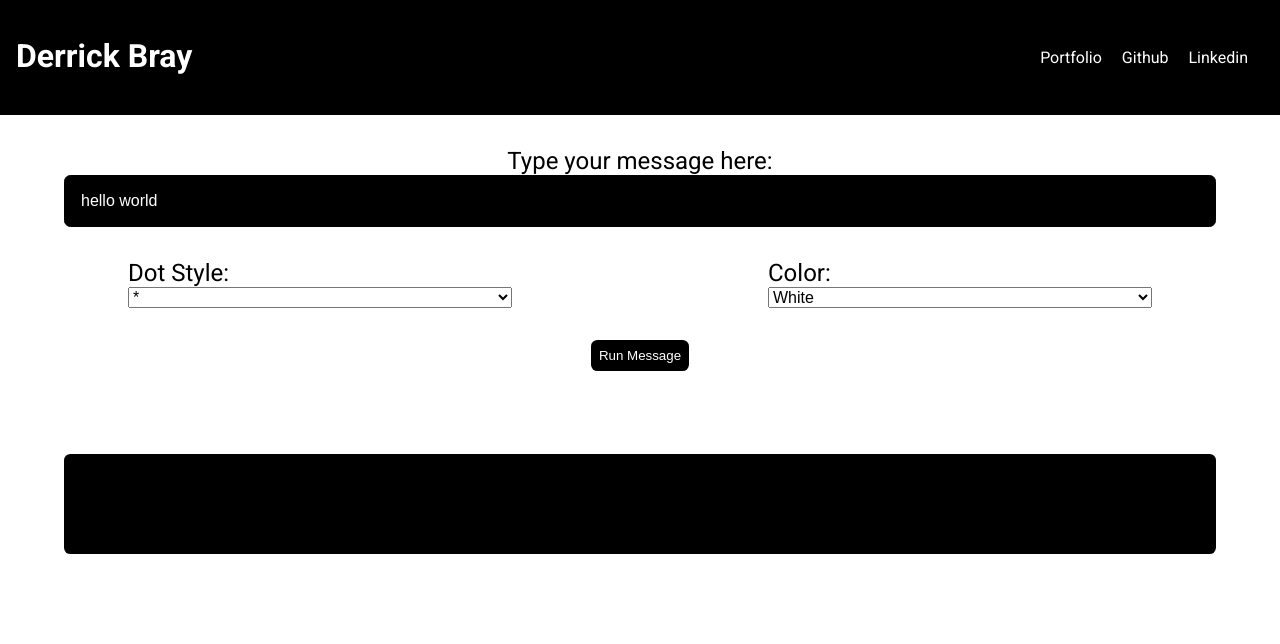
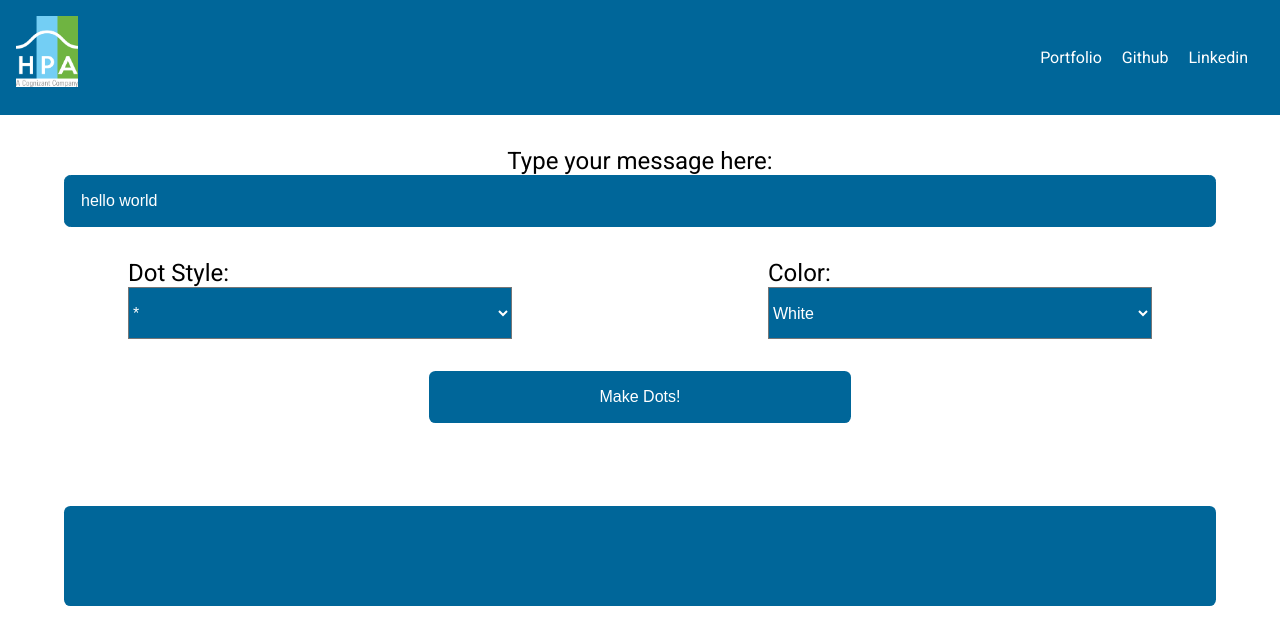
Before and after one commit to derrickbray/dot-matrix, a website: page public/index.html in a window 1280 px wide. Drawn offline with nearby package versions, Linux system fonts and the light colour scheme; files that its build step writes are made by us from their sources.

Commit message:
Styling colors on form

```diff
--- a/app/styles/_form.scss
+++ b/app/styles/_form.scss
@@ -16,7 +16,7 @@
     border-radius: 0.4rem;
     outline: none;
     background: $c-background;
-    color: $c-white;
+    color: $c-text;
     font-size: 1rem;
     // border: 0;
 
@@ -43,6 +43,9 @@
 
 .dropdown {
   width: 100%;
+  height: 52px;
+  background: $c-background;
+  color: $c-text;
   font-size: 1rem;
 }
 
@@ -51,12 +54,15 @@
   text-align: center;
 
   &-btn {
+    width: 33%;
+    height: 52px;
     padding: 0.5rem;
     border: 0;
     border-radius: 0.4rem;
     outline: none;
     background: $c-background;
-    color: $c-white;
+    color: $c-text;
+    font-size: 1rem;
   }
 }
 
--- a/app/styles/_nav.scss
+++ b/app/styles/_nav.scss
@@ -3,7 +3,7 @@
   justify-content: space-between;
   padding: 1rem;
   background: $c-background;
-  color: $c-white;
+  color: $c-text;
 
   &-links {
     padding: 1rem;
@@ -13,3 +13,9 @@
     }
   }
 }
+
+.image {
+  width: 5%;
+  max-width: 100%;
+  height: 5%;
+}
--- a/app/styles/app.scss
+++ b/app/styles/app.scss
@@ -1,7 +1,8 @@
 // @import 'yoga-sass/assets/yoga';
 // @import 'normalize-css/normalize';
-$c-background: #000;
+$c-background: #006699;
 $c-white: #fff;
+$c-text: #fff;
 // $fa-font-path: '//netdna.bootstrapcdn.com/font-awesome/4.3.0/fonts';
 @import 'font-awesome/scss/font-awesome';
 @import 'box-sizing';
--- a/public/index.html
+++ b/public/index.html
@@ -349,7 +349,8 @@
 
 <body>
   <div class="nav">
-    <h1 class="nav-name">Derrick Bray</h1>
+    <img class="image" src="hpa_logo.png" alt="">
+    <!-- <h1 class="nav-name">Derrick Bray</h1> -->
     <p class="nav-links">
       <a href="http://derrickbray.site" class="nav-links__link">Portfolio</a>
       <a href="https://github.com/derrickbray" class="nav-links__link">Github</a>
@@ -391,7 +392,7 @@
     </form>
 
     <div class="btn">
-      <button class="btn-btn" onclick="LoadMessage();">Run Message</button>
+      <button class="btn-btn" onclick="LoadMessage();">Make Dots!</button>
     </div> <br />
 
   </div>
```
Also changed, not shown: public/hpa_logo.png (added).
